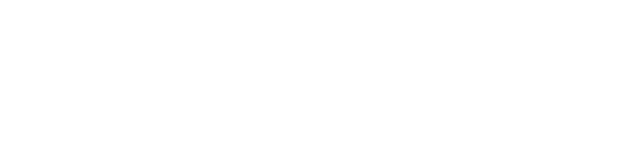
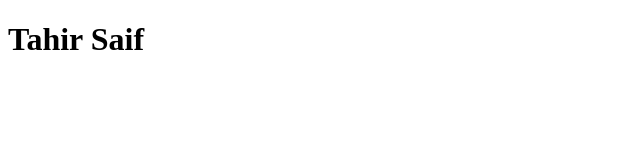
Before and after one commit to tvhir/tvhir.github.io, a plain HTML site: page index.html in a window 1280 px wide. Shown: the whole page, without its empty margins (0-640 px from the left). Drawn offline with Linux system fonts and the light colour scheme.

Commit message:
Initial commit for index.html

```diff
--- a/index.html
+++ b/index.html
@@ -4,6 +4,7 @@
     <meta charset="UTF-8">
     <title>Tahir Saif</title>
 </head>
+<h1>Tahir Saif</h1>
 <body>
 
 </body>
```
